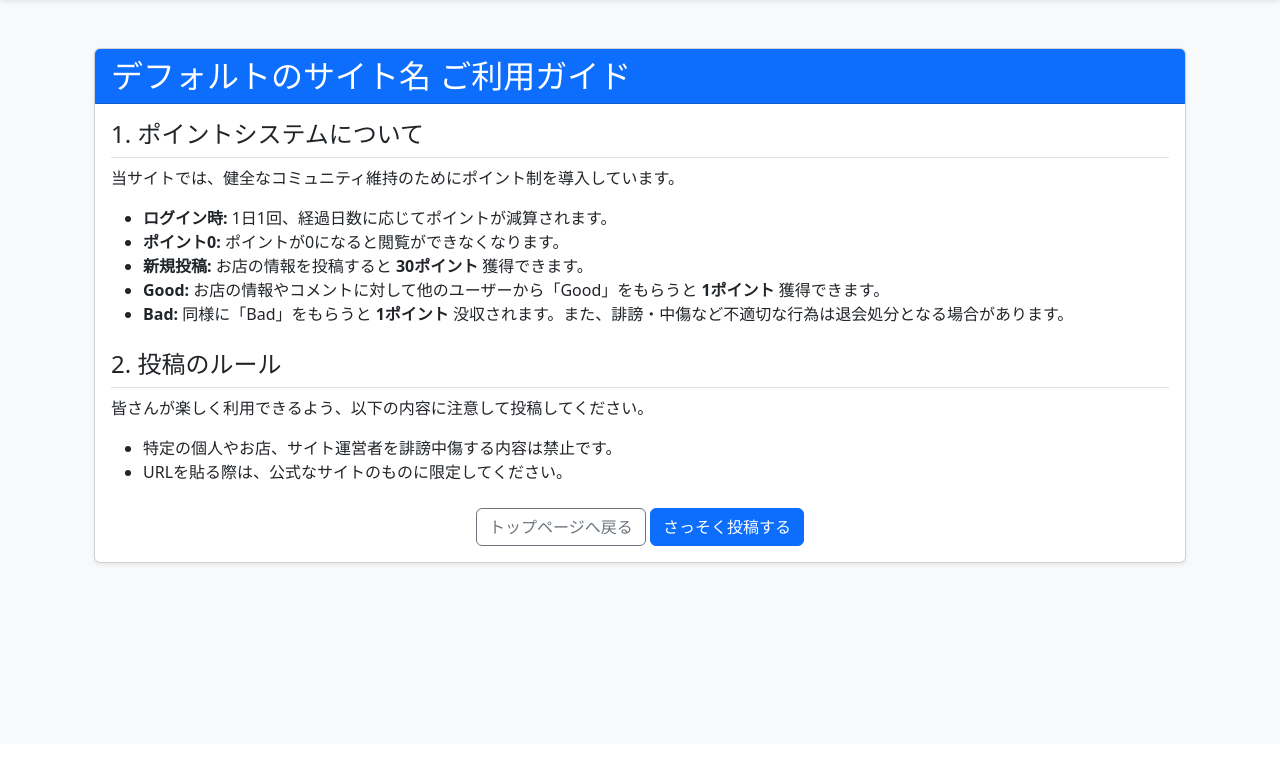
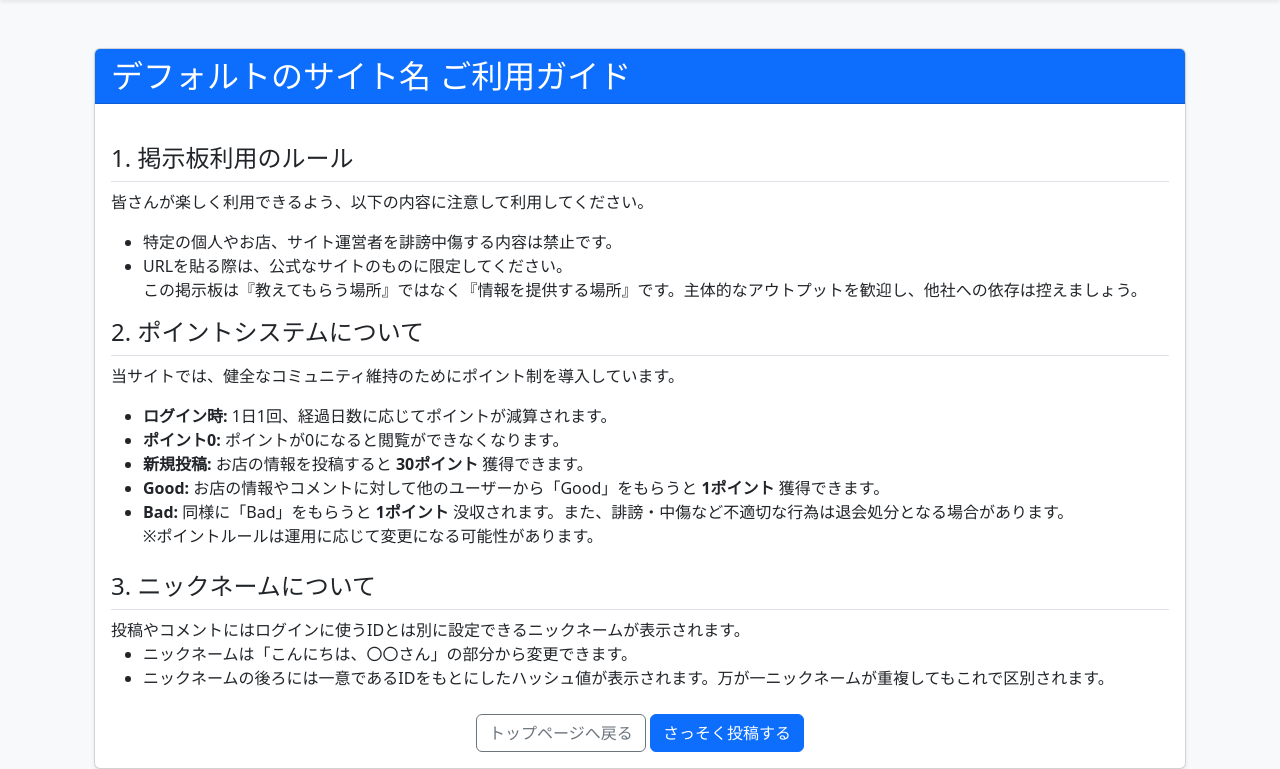
Before and after one commit to s51517765/S-navi_bbs, a Django app: page /guide in a window 1280 px wide. Shown: the part 56-825 px from the top of the page. Before the commit the page ends 622 px from the top, so only its background shows below. Run offline with Django 5.2, Linux system fonts and the light colour scheme.

```diff
--- a/board/templates/board/guide.html
+++ b/board/templates/board/guide.html
@@ -7,7 +7,15 @@
             <h2 class="mb-0">{{ SITE_TITLE }} ご利用ガイド</h2>
         </div>
         <div class="card-body">
-            <h4 class="border-bottom pb-2">1. ポイントシステムについて</h4>
+            <h4 class="border-bottom pb-2 mt-4">1. 掲示板利用のルール</h4>
+            <p>皆さんが楽しく利用できるよう、以下の内容に注意して利用してください。</p>
+            <ul>
+                <li>特定の個人やお店、サイト運営者を誹謗中傷する内容は禁止です。</li>
+                <li>URLを貼る際は、公式なサイトのものに限定してください。</li
+                <li>この掲示板は『教えてもらう場所』ではなく『情報を提供する場所』です。主体的なアウトプットを歓迎し、他社への依存は控えましょう。</li>
+            </ul>
+
+            <h4 class="border-bottom pb-2">2. ポイントシステムについて</h4>
             <p>当サイトでは、健全なコミュニティ維持のためにポイント制を導入しています。</p>
             <ul>
                 <li><strong>ログイン時:</strong> 1日1回、経過日数に応じてポイントが減算されます。</li>
@@ -15,15 +23,15 @@
                 <li><strong>新規投稿:</strong> お店の情報を投稿すると <strong>{{ POST_REWARD }}ポイント</strong> 獲得できます。</li>
                 <li><strong>Good:</strong> お店の情報やコメントに対して他のユーザーから「Good」をもらうと <strong>{{ GOOD_REWARD }}ポイント</strong> 獲得できます。</li>
                 <li><strong>Bad:</strong> 同様に「Bad」をもらうと <strong>{{ BAD_REWARD }}ポイント</strong> 没収されます。また、誹謗・中傷など不適切な行為は退会処分となる場合があります。</li>
+                ※ポイントルールは運用に応じて変更になる可能性があります。
             </ul>
 
-            <h4 class="border-bottom pb-2 mt-4">2. 投稿のルール</h4>
-            <p>皆さんが楽しく利用できるよう、以下の内容に注意して投稿してください。</p>
+            <h4 class="border-bottom pb-2 mt-4">3. ニックネームについて</h4>
+            投稿やコメントにはログインに使うIDとは別に設定できるニックネームが表示されます。
             <ul>
-                <li>特定の個人やお店、サイト運営者を誹謗中傷する内容は禁止です。</li>
-                <li>URLを貼る際は、公式なサイトのものに限定してください。</li>
+                <li>ニックネームは「こんにちは、〇〇さん」の部分から変更できます。</li>
+                <li>ニックネームの後ろには一意であるIDをもとにしたハッシュ値が表示されます。万が一ニックネームが重複してもこれで区別されます。</li>
             </ul>
-
             <div class="text-center mt-4">
                 <a href="{% url 'index' %}" class="btn btn-outline-secondary">トップページへ戻る</a>
                 <a href="{% url 'post_create' %}" class="btn btn-primary">さっそく投稿する</a>
```
Also changed, not shown: myproject/settings.py (+6 -6 lines).
